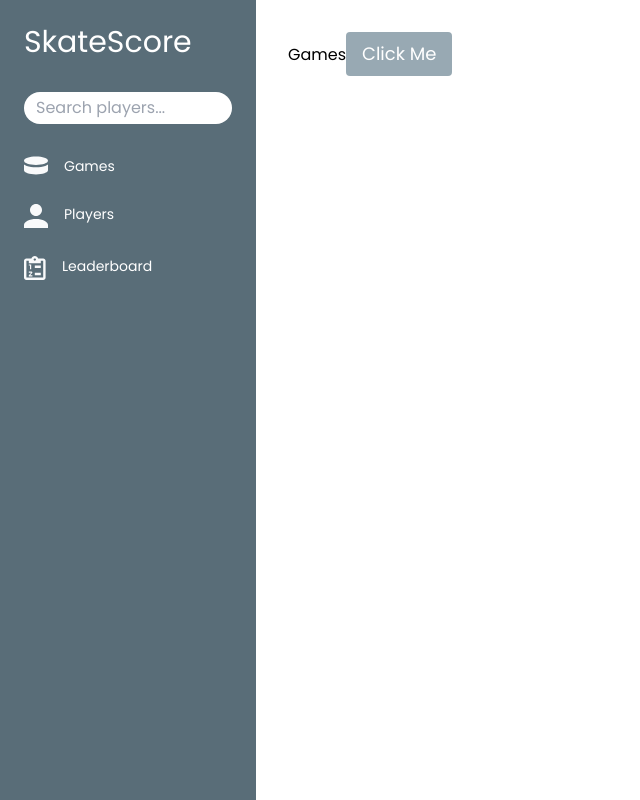
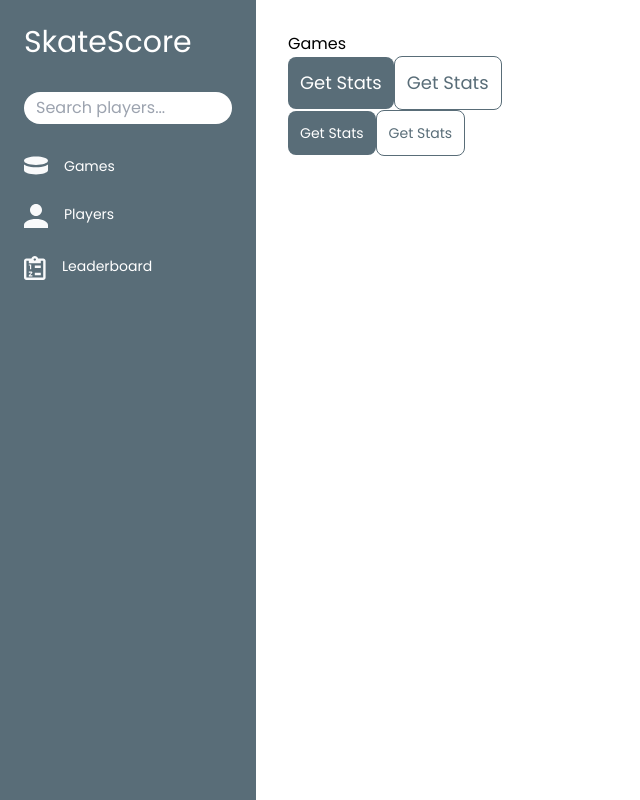
Before and after one commit to sleepingbaby/skatescore-frontend, a React (Vite) app: page / in a window 1280 px wide. Shown: the whole page, without its empty margins (0-640 px from the left). Built offline with nearby package versions, Linux system fonts and the light colour scheme; no server answers.

Commit message:
Button component styling, need to add option to apply margin

```diff
--- a/src/pages/Home.tsx
+++ b/src/pages/Home.tsx
@@ -4,8 +4,19 @@ const Home = () => {
   return (
     <div className="w-4/5 p-8 bg-white text-black">
       Games
+      <br />
       <Button variant="contained" size="lg">
-        Click Me
+        Get Stats
+      </Button>
+      <Button variant="outlined" size="lg">
+        Get Stats
+      </Button>
+      <br />
+      <Button variant="contained" size="sm">
+        Get Stats
+      </Button>
+      <Button variant="outlined" size="sm">
+        Get Stats
       </Button>
     </div>
   );
--- a/src/stories/Button.tsx
+++ b/src/stories/Button.tsx
@@ -6,15 +6,15 @@ interface ButtonProps {
   children: React.ReactNode;
 }
 
-const Button: React.FC<ButtonProps> = ({ variant, size, children }) => {
+const Button = ({ variant, size, children }: ButtonProps) => {
   // Define classes based on the variant and size props
-  const baseClasses = "py-2 px-4 rounded";
+  const baseClasses = "p-3 rounded-lg";
 
   let variantClasses = "";
   if (variant === "contained") {
-    variantClasses = "bg-primary text-white";
+    variantClasses = "bg-accent text-white";
   } else if (variant === "outlined") {
-    variantClasses = "border border-primary text-primary";
+    variantClasses = "border border-accent text-accent";
   }
 
   let sizeClasses = "";
```
